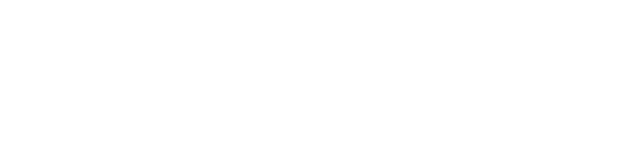
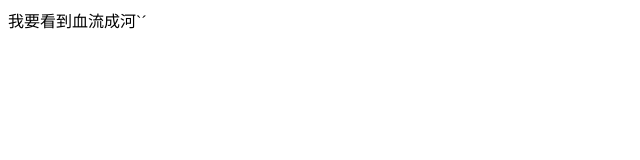
Before and after one commit to Brian-Chen0613/Partner, a plain HTML site: page shop copy 4.html in a window 1280 px wide. Shown: the whole page, without its empty margins (0-640 px from the left). Drawn offline with Linux system fonts and the light colour scheme.

Commit message:
fix: 調整內容
血流成河ˋˊ

```diff
--- a/shop copy 4.html
+++ b/shop copy 4.html
@@ -6,6 +6,6 @@
     <title>Document</title>
 </head>
 <body>
-
+    我要看到血流成河ˋˊ
 </body>
 </html>
```
